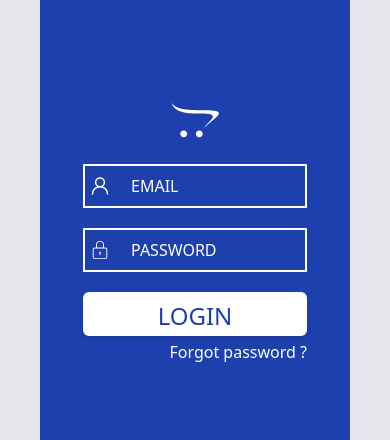
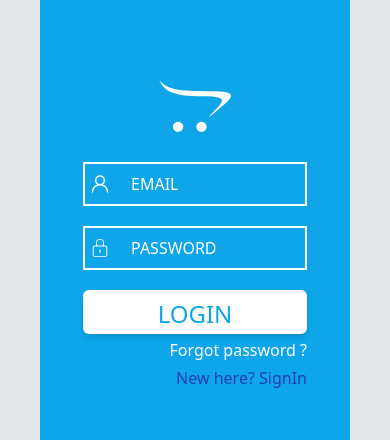
Before and after one commit to ORNavneetRanjan/amazon-using-react, a React (Vite) app: page /login in a window 390 px wide. Shown: the part 368-808 px from the top of the page. Built offline with nearby package versions, Linux system fonts and the light colour scheme.

Commit message:
Completed login

```diff
--- a/package.json
+++ b/package.json
@@ -11,10 +11,12 @@
   },
   "dependencies": {
     "axios": "^1.7.2",
+    "formik": "^2.4.6",
     "react": "^18.3.1",
     "react-dom": "^18.3.1",
     "react-icons": "^5.2.1",
-    "react-router-dom": "^6.24.0"
+    "react-router-dom": "^6.24.0",
+    "yup": "^1.4.0"
   },
   "devDependencies": {
     "@types/react": "^18.3.3",
--- a/src/Login.jsx
+++ b/src/Login.jsx
@@ -2,43 +2,80 @@ import React from "react";
 import { FaOpencart } from "react-icons/fa";
 import { CiLock } from "react-icons/ci";
 import { GoPerson } from "react-icons/go";
+import { useFormik } from "formik";
+import * as Yup from "yup";
+import { Link } from "react-router-dom";
 
 function Login() {
+  function callLoginApi(values){
+    console.log("Sending data", values.email, values.password);
+  }
+  const schema = Yup.object().shape({
+    email : Yup.string().email().required(),
+    password : Yup.string().min(10).max(18).required(),
+  });
+
+  const { handleSubmit, values, handleChange, errors, handleBlur, touched} = useFormik({
+    initialValues : {
+      email: "",
+      password: "",
+    },
+    onSubmit: {callLoginApi},
+    validationSchema : schema,
+
+
+  })
   return (
     <>
       <div className="grow bg-gray-200 flex p-10">
-        <div className="bg-blue-800 grow max-w-screen-lg m-auto h-svh flex flex-col gap-10 justify-center items-center">
-          <form className="flex flex-col items-center justify-center gap-5 m-auto">
-            <FaOpencart className="text-white text-5xl lg:text-9xl" />
+        <div className="bg-sky-500 grow max-w-screen-lg m-auto h-svh flex flex-col gap-10 justify-center items-center">
+          <form
+          onSubmit={handleSubmit}
+          className="flex flex-col items-center justify-center gap-5 m-auto">
+            <FaOpencart className="text-white text-7xl lg:text-9xl" />
             <span className="h-11 w-56 lg:w-72 flex border-2 border-solid border-white gap-2">
               <label htmlFor="email">
                 <GoPerson className="h-full text-3xl text-white p-1" />
               </label>
               <input
+                onChange={handleChange}
+                onBlur={handleBlur}
+                value={values.email}
                 type="email"
                 id="email"
                 name="email"
                 placeholder="EMAIL"
-                className="grow text-white bg-transparent p-2 placeholder-white outline-none"
+                className="grow text-white bg-transparent p-2 placeholder-white outline-none overflow-scroll"
               />
             </span>
+            {touched.email && errors.email && <div className="text-red-600">{errors.email}</div>}
+
             <span className="h-11 w-56 lg:w-72 flex border-2 border-solid border-white gap-2">
               <label htmlFor="password">
                 <CiLock className="h-full text-3xl text-white p-1" />
               </label>
               <input
+                onChange={handleChange}
+                onBlur={handleBlur}
+                value={values.password}
                 type="password"
                 id="password"
                 name="password"
                 placeholder="PASSWORD"
-                className="grow text-white bg-transparent p-2 placeholder-white outline-none"
+                className="grow text-white bg-transparent p-2 placeholder-white outline-none overflow-scroll"
               />
+
             </span>
+            {touched.password && errors.password && <div className="text-red-600">{errors.password}</div>}
+
             <span className="flex flex-col gap-1">
-              <button className="text-blue-800 h-11 w-56 lg:w-72 p-2 text-2xl bg-white rounded-md shadow-md">
+              <button
+              type="submit"
+              className="text-sky-500 h-11 w-56 lg:w-72 p-2 text-2xl bg-white rounded-md shadow-md">
                 LOGIN
               </button>
-              <p className="text-white text-left self-end">Forgot password ?</p>
+              <a className="text-white text-left self-end" href="#">Forgot password ?</a>
+              <Link to="/" className="text-blue-800 text-left self-end">New here? SignIn </Link>
             </span>
           </form>
         </div>
```
Also changed, not shown: 1 other file (tests, documents, lock files or other folders).
